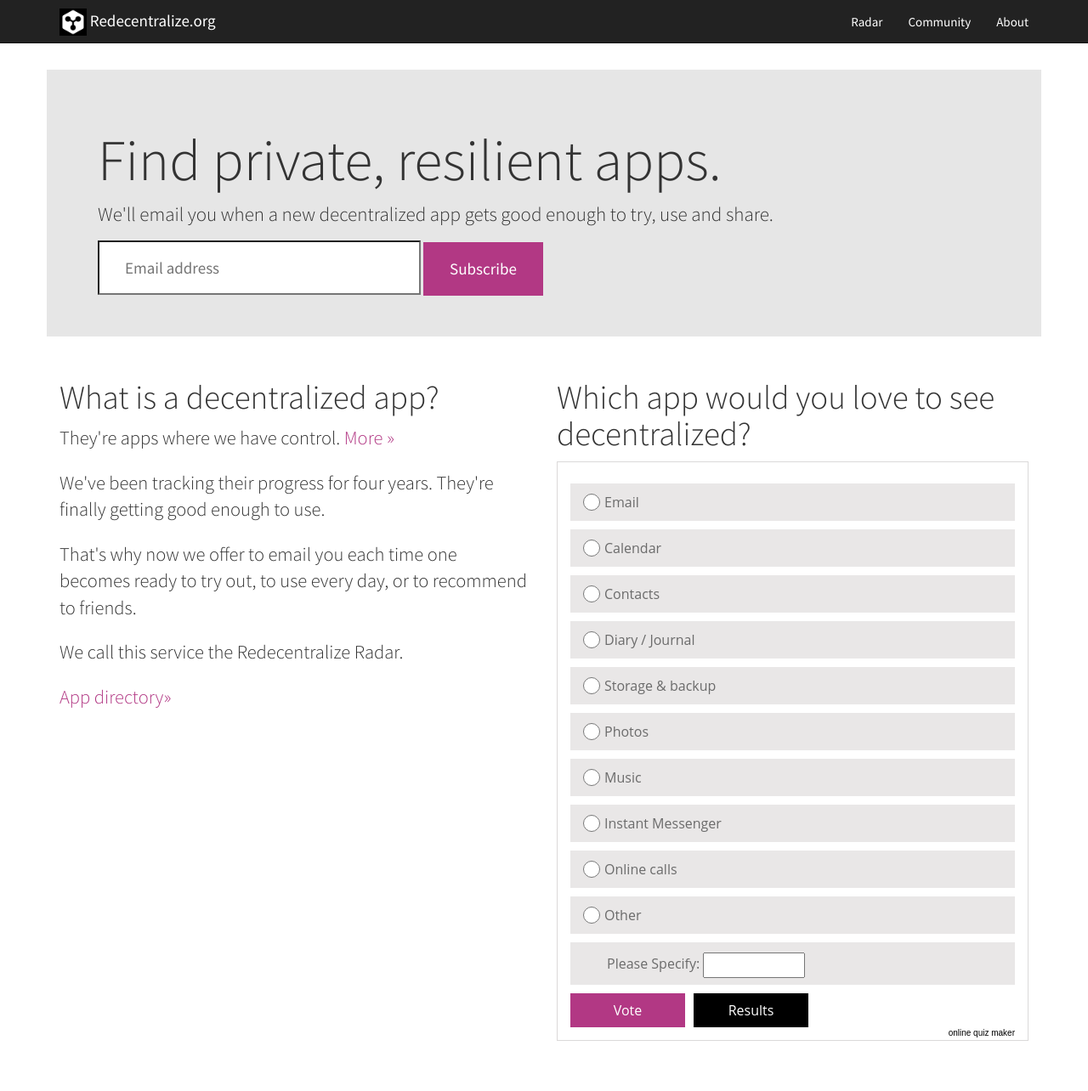
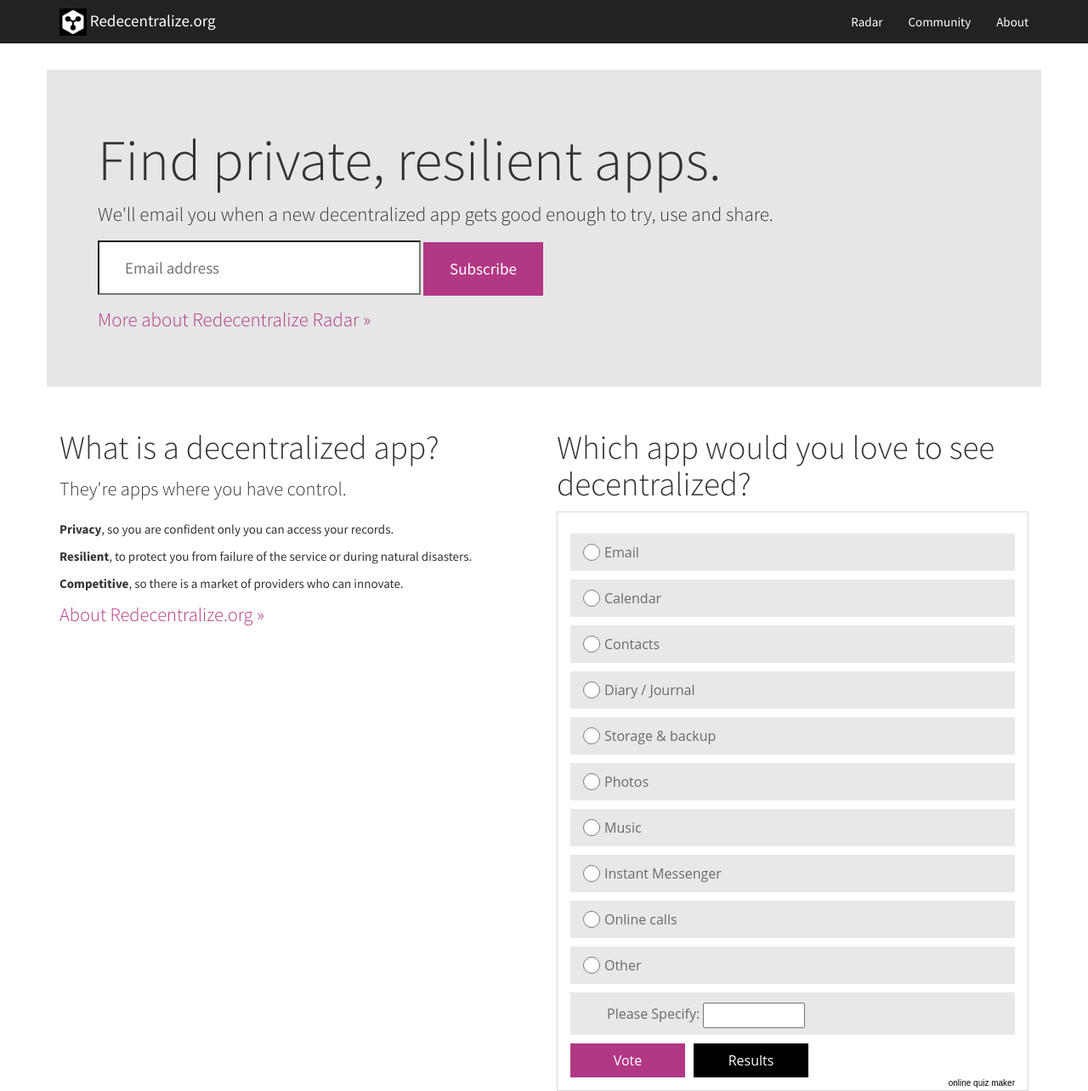
Before and after one commit to redecentralize/redecentralize-website, a Jekyll site: the page built from index.html, in a window 1280 px wide and 1284 px high. Shown: the whole window at 85% size. Built offline with Jekyll 4.4.1, drawn with Linux system fonts in a browser that asks for light colours; nearby versions of some CDN libraries; comment, search, counter and statistics services are not loaded.

Commit message:
Better front page and radar page, add sandstorm

```diff
--- a/index.html
+++ b/index.html
@@ -27,6 +27,8 @@ id: index
 </div>
 <!--End mc_embed_signup-->
 
+    <p class="lead" style="margin-top: 12px;"><a href="/radar">More about Redecentralize Radar &raquo</a></p>
+
   </div>
 </div>
 
@@ -35,23 +37,22 @@ id: index
 
     <h1>What is a decentralized app?</h1>
     <p class="lead">
-       They're apps where we have control.
-       <a href="/about">More &raquo;</a>
+       They're apps where you have control.
     </p>
 
-    <p class="lead">We've been tracking their progress for four years.
-    They're finally getting good enough to use.
-
-    <p class="lead">That's why now we offer to email you each time one
-    becomes ready to try out, to use every day, or to recommend to friends.
+    <p><b>Privacy</b>, so you are confident only you can
+    access your records.
     </p>
 
-    <p class="lead">We call this service the Redecentralize
-    Radar.
+    <p><b>Resilient</b>, to protect you from failure of
+    the service or during natural disasters.
     </p>
 
+    <p><b>Competitive</b>, so there is a market of providers
+    who can innovate.
+
     <p class="lead">
-       <a href="/radar">App directory&raquo</a>
+       <a href="/about">About Redecentralize.org &raquo;</a>
     </p>
 
   </div>
```
Also changed, not shown: _radar/2017-02-15-sandstorm.md (added, +12 -0 lines), assets/images/radar/sandstorm.png (added).
